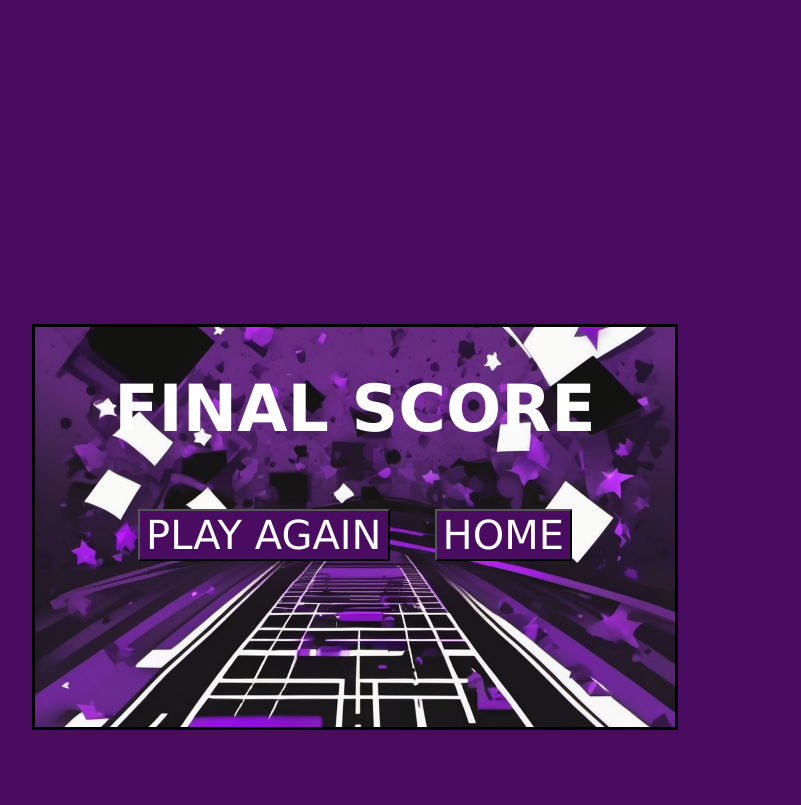
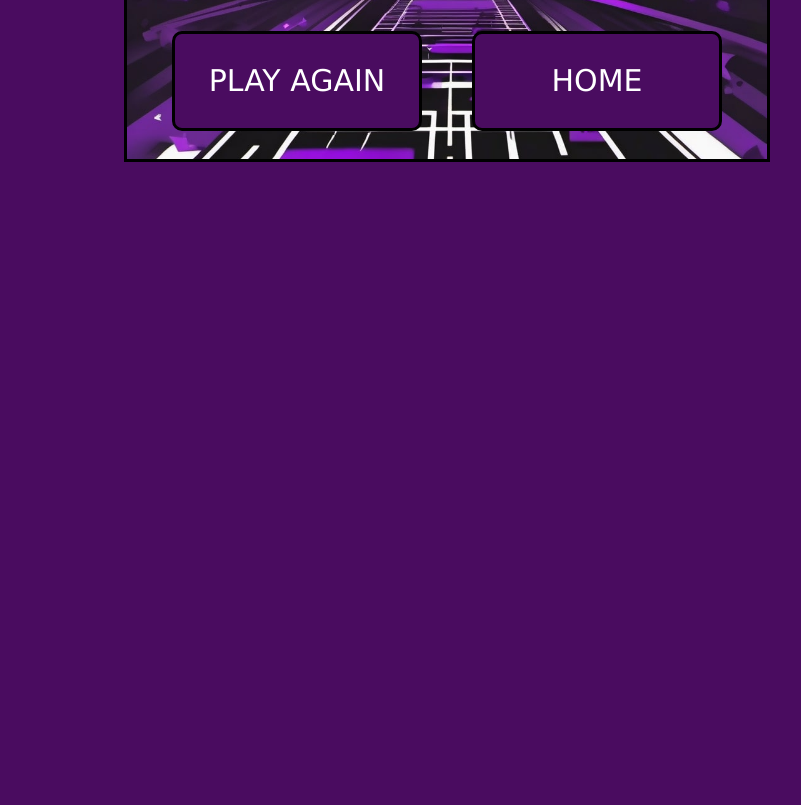
Before and after one commit to ShakilNabil/Calculator-Game, a plain HTML site: page index.html in a window 1280 px wide. Shown: the part 441-1246 px from the top of the page, without its empty margins (193-994 px from the left). After the commit the page ends 800 px from the top, so only its background shows below. Drawn offline with Linux system fonts and the light colour scheme.

```diff
--- a/Styles/scorePage.css
+++ b/Styles/scorePage.css
@@ -1,46 +1,59 @@
-img {
-    width: 100%;
-}
 body {
+  margin: 0;
+  padding: 0;
   background-color: #4A0C60;
+  height: 100vh;
+  width: 100vw;
   font-family: verdana;
   display: flex;
   justify-content: center;
   align-items: center;
-    width: 1080px;
-    height: 1920px;
 }
+
 .score-container {
   background-image: url("../Images/scorebackground.jpg");
   border: solid black;
   background-size: cover;
   background-position: center;
-    width: 50vw;
-    height: 50vh;
+  width: 50%;
+  height: 50%;
+  display: flex;
+  flex-direction: column;
+  justify-content: center;
+  align-items: center;
+}
 
-  }
-  h1 {
+.final-score-text {
   color: white;
   text-align: center;
   font-size: 65px;
+  background-color: #4A0C60;
+  width: 50%;
+  border-radius: 10px;
+  border: solid 3px black;
 }
-  button {
+.button-container {
+  display: flex;
+  justify-content: space-between;
+  gap: 50px;
+}
+
+.button-container button{
   color: white;
-    font-size: 40px;
+  font-size: 30px;
   background-color: #4A0C60;
-    margin: 20px;
+  border-radius: 10px;
+  border: solid 3px black;
   font-family: verdana;
+  width: 250px;
+  height: 100px;
+  cursor: pointer;
 }
+
+.button-container button:hover {
+  background-color: #7f14a5;
+}
+
 .button-container {
   text-align: center;
 }
-
-  .button-container h2 {
-    display: inline-block;
-  }
-  .container {
-      padding: 10px;
-  }
-  .container1 {
-    padding:50px;
-  }
--- a/index.html
+++ b/index.html
@@ -4,7 +4,7 @@
   <meta charset="UTF-8">
   <meta name="viewport" content="width=device-width, initial-scale=1.0">
   <title>Calculator Website</title>
-  <!-- <link rel="stylesheet" href="Styles\styles.css"> -->
+  <link rel="stylesheet" href="Styles\styles.css">
   <link rel="stylesheet" href="Styles\scorePage.css">
 </head>
 <body>
@@ -16,18 +16,11 @@
   </div>
 
 
-  <div class = "score-container">
-
-    <h1>FINAL SCORE</h1>
+  <div class="score-container">
+    <h1 class="final-score-text">FINAL SCORE</h1>
     <div class="button-container">
       <button>PLAY AGAIN</button>
       <button>HOME</button>
-      <div class="container1">
-          <br>
-      </div>
-    </div>
-    <div class="container">
-        <br>
     </div>
   </div>
 </body>
```
Lines whose indentation alone changed are shown as unchanged.
